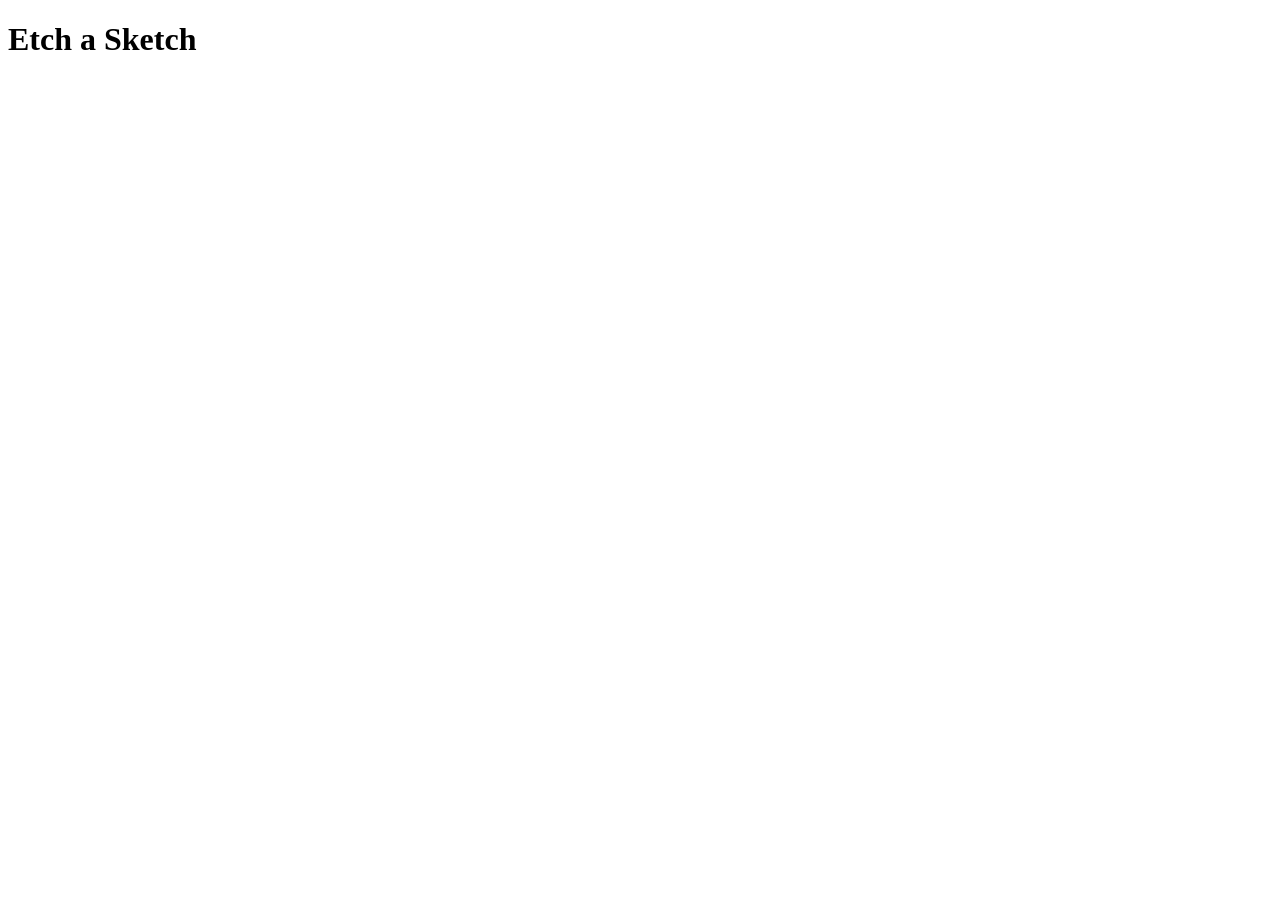
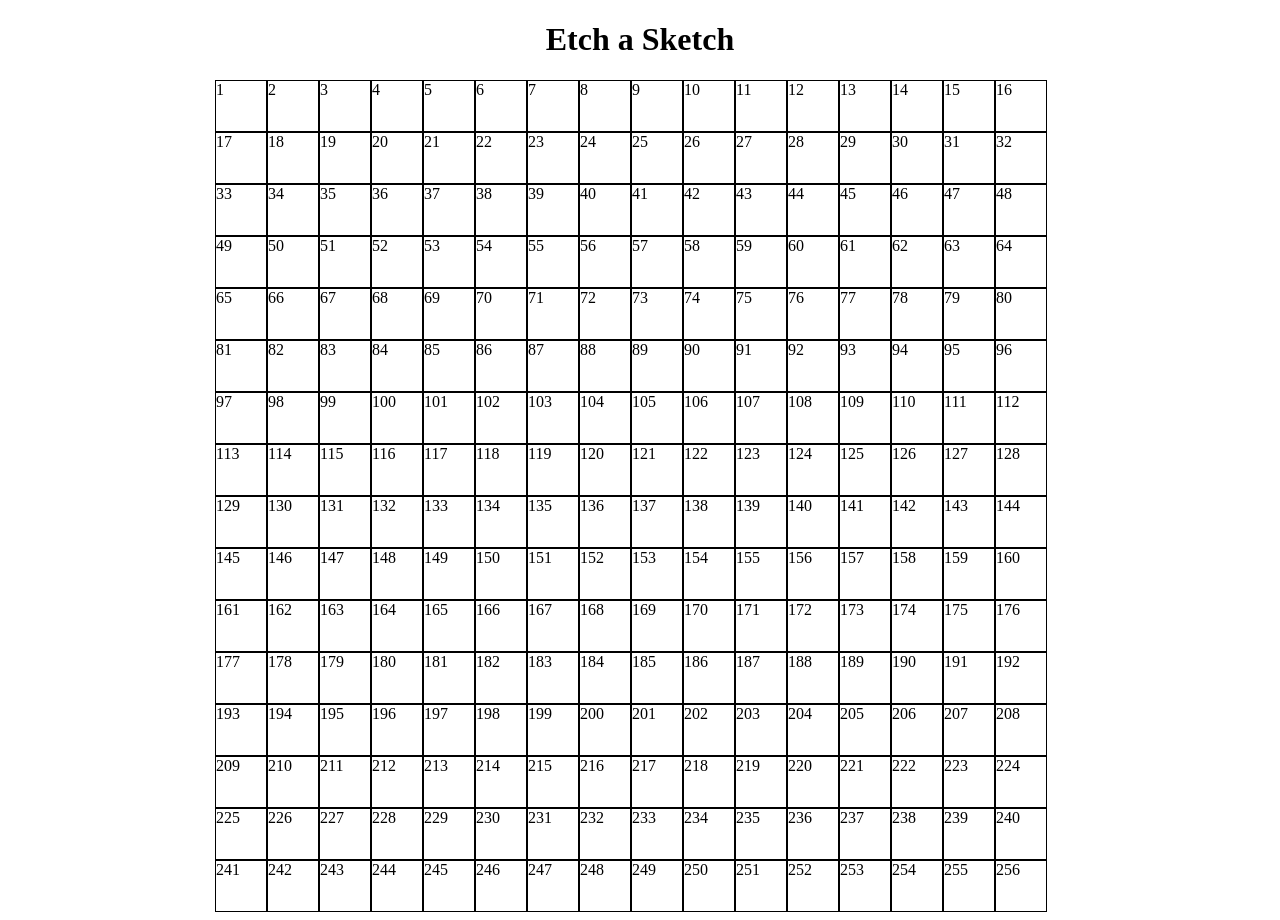
Before and after one commit to handa26/etch-sketch, a plain HTML site: page index.html in a window 1280 px wide. Before the commit the page ends 800 px from the top, so only its background shows below. Drawn offline with Linux system fonts and the light colour scheme.

Commit message:
Create grid item using JS DOM

```diff
--- a/index.html
+++ b/index.html
@@ -8,6 +8,8 @@
     <script src="./script.js" defer></script>
   </head>
   <body>
-    <h1>Etch a Sketch</h1>
+    <h1 class="title">Etch a Sketch</h1>
+
+    <div class="container"></div>
   </body>
 </html>
--- a/script.js
+++ b/script.js
@@ -0,0 +1,13 @@
+const container = document.querySelector(".container");
+
+
+for (let i = 1; i <= 256; i++) {
+  const itemContainer = document.createElement("div");
+  const counterDiv = document.createElement("div");
+
+  itemContainer.classList.add("box");
+  counterDiv.innerHTML = i;
+
+  container.appendChild(itemContainer);
+  itemContainer.appendChild(counterDiv);
+}
--- a/styles.css
+++ b/styles.css
@@ -0,0 +1,17 @@
+.title {
+  text-align: center;
+}
+
+.container  {
+  display: flex;
+  flex-wrap: wrap;
+
+  width: 850px;
+  margin: 0 auto;
+}
+
+.box {
+  border: 1px solid black;
+  height: 50px;
+  width: 50px;
+}
```
